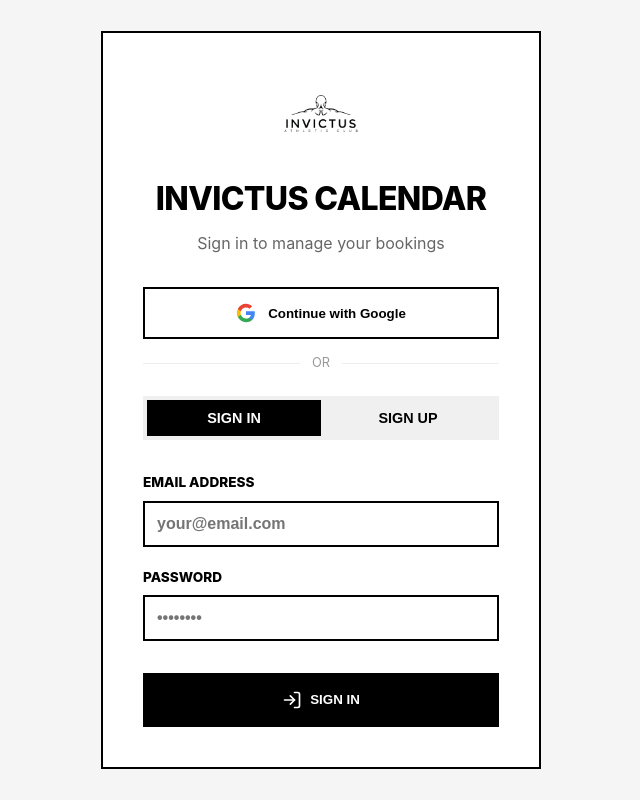
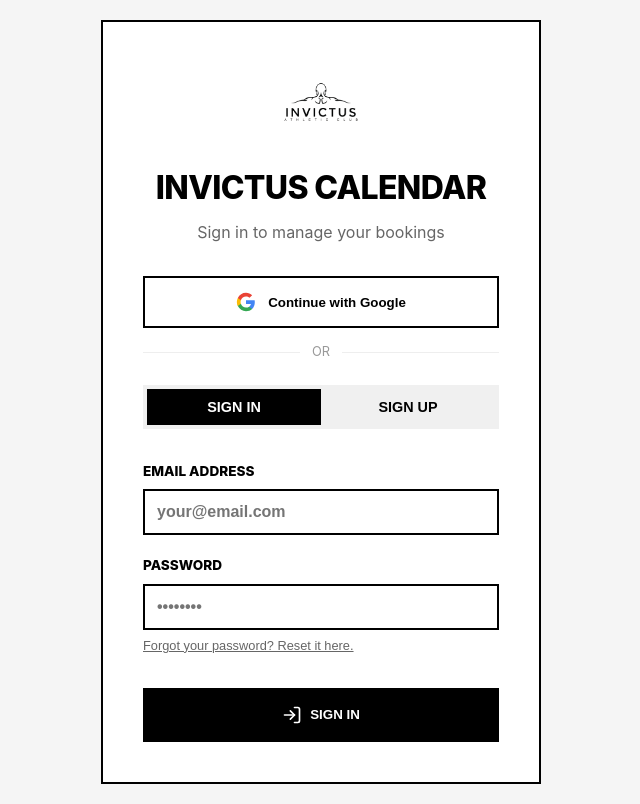
Before and after one commit to clubinvictus/gym-booking-app, a React (Vite) app: page /login in a window 1280 px wide. Shown: the whole page, without its empty margins (319-959 px from the left). Built offline with nearby package versions, Linux system fonts and the light colour scheme; no server answers.

Commit message:
feat(auth): implement forgot password flow on login page

```diff
--- a/src/components/LoginPage.tsx
+++ b/src/components/LoginPage.tsx
@@ -1,7 +1,8 @@
+
 import { useState } from 'react';
 import { useNavigate } from 'react-router-dom';
 import { auth, googleProvider, db } from '../firebase';
-import { signInWithPopup, signInWithEmailAndPassword, createUserWithEmailAndPassword, updateProfile } from 'firebase/auth';
+import { signInWithPopup, signInWithEmailAndPassword, createUserWithEmailAndPassword, updateProfile, sendPasswordResetEmail } from 'firebase/auth';
 import { doc, getDoc, setDoc, collection, query, where, getDocs } from 'firebase/firestore';
 import { LogIn, UserPlus } from 'lucide-react';
 import { SITE_ID } from '../constants';
@@ -13,6 +14,7 @@
     const [fullName, setFullName] = useState('');
     const [loading, setLoading] = useState(false);
     const [error, setError] = useState<string | null>(null);
+    const [resetSent, setResetSent] = useState(false);
     const navigate = useNavigate();
 
     const determineRoleAndRedirect = async (user: any) => {
@@ -146,6 +148,26 @@
         }
     };
 
+    const handleForgotPassword = async () => {
+        if (!email) {
+            setError("Please enter your email address first.");
+            return;
+        }
+
+        setLoading(true);
+        setError(null);
+        setResetSent(false);
+
+        try {
+            await sendPasswordResetEmail(auth, email);
+            setResetSent(true);
+        } catch (err: any) {
+            setError(err.message);
+        } finally {
+            setLoading(false);
+        }
+    };
+
     return (
         <div className="login-container" style={{
             minHeight: '100vh',
@@ -242,6 +264,12 @@
                         </div>
                     )}
 
+                    {resetSent && (
+                        <div style={{ padding: '12px', background: '#e6fffa', border: '2px solid #000', color: '#000', fontWeight: 800, fontSize: '0.85rem' }}>
+                            Password reset email sent! Check your inbox.
+                        </div>
+                    )}
+
                     {!isSignIn && (
                         <div>
                             <label style={{ display: 'block', fontWeight: 800, marginBottom: '8px', fontSize: '0.85rem' }}>FULL NAME</label>
@@ -298,6 +326,24 @@
                             }}
                             placeholder="••••••••"
                         />
+                        {isSignIn && (
+                            <button
+                                type="button"
+                                onClick={handleForgotPassword}
+                                style={{
+                                    background: 'transparent',
+                                    border: 'none',
+                                    color: '#666',
+                                    fontSize: '0.8rem',
+                                    marginTop: '8px',
+                                    cursor: 'pointer',
+                                    textAlign: 'left',
+                                    textDecoration: 'underline'
+                                }}
+                            >
+                                Forgot your password? Reset it here.
+                            </button>
+                        )}
                     </div>
                     <button type="submit" disabled={loading} className="button-primary" style={{ marginTop: '12px', height: '54px', display: 'flex', alignItems: 'center', justifyContent: 'center', gap: '8px' }}>
                         {loading ? 'PROCESSING...' : (isSignIn ? <><LogIn size={20} /> SIGN IN</> : <><UserPlus size={20} /> CREATE ACCOUNT</>)}
```
